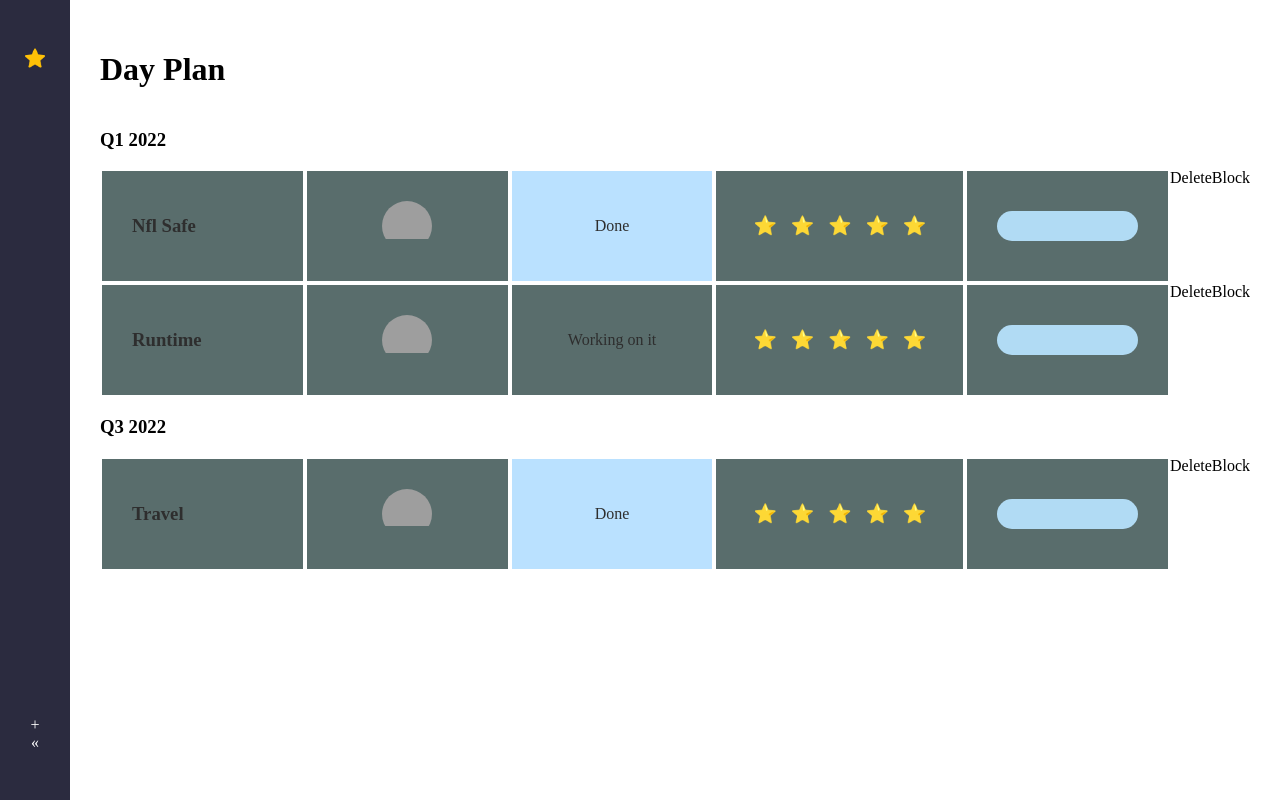
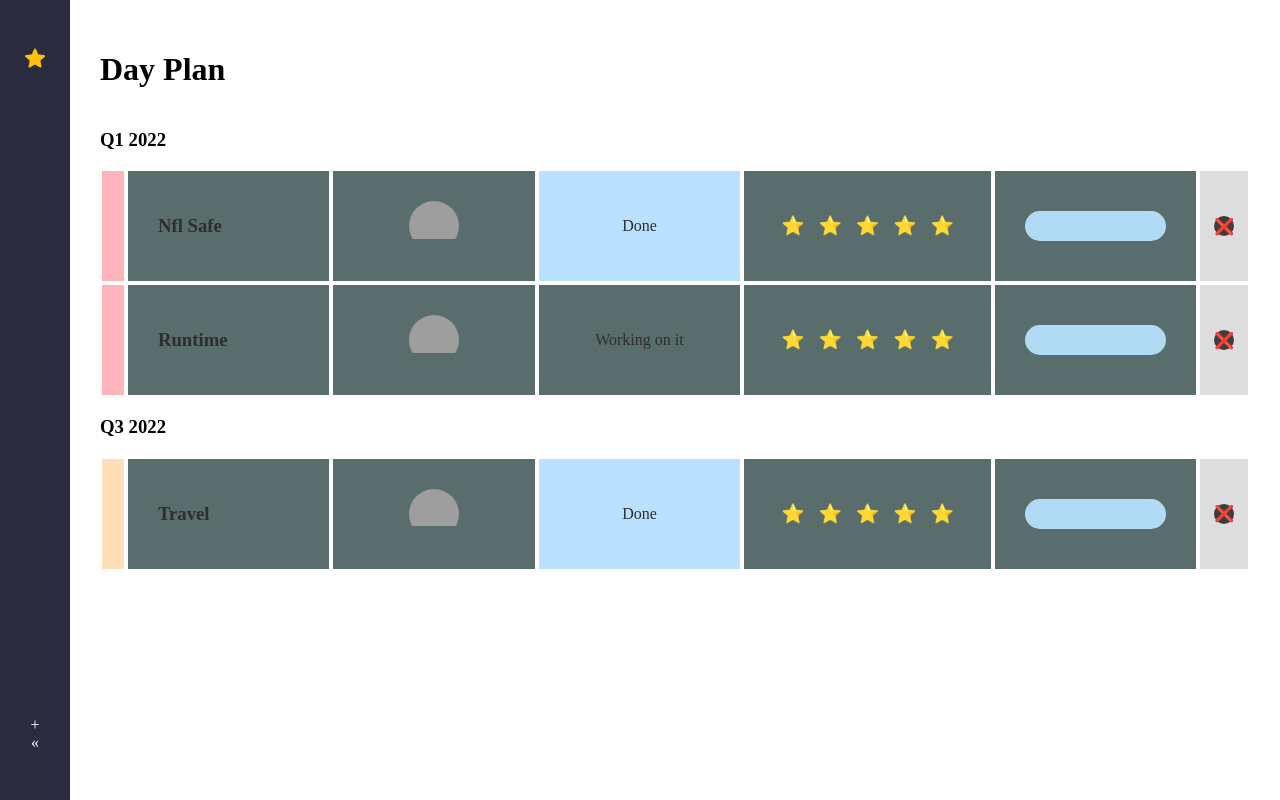
Before and after one commit to Papamamadou/Day_Plan, a React (Vite) app: page / in a window 1280 px wide. Built offline with nearby package versions, Linux system fonts and the light colour scheme; grey boxes are pictures that could not be loaded.

Commit message:
Update and creating new tickets

```diff
--- a/src/Components/DeleteBolck.jsx
+++ b/src/Components/DeleteBolck.jsx
@@ -1,5 +1,13 @@
-export default function DeleteBlock() {
+const DeleteBlock = () => {
+
+  const deleteTicket = () =>{
+    console.log('deleted')
+  }
+
     return (
-      <div>DeleteBlock</div>
+      <div className="delete-block">
+        <div className="delete-icon" onClick={deleteTicket}>❌</div>
+      </div>
     )
   }
+  export default DeleteBlock
--- a/src/Components/TicketCard.jsx
+++ b/src/Components/TicketCard.jsx
@@ -4,11 +4,11 @@ import StatusDisplay from './StatusDisplay'
  import PriorityDisplay from './PriorityDisplay'
  import ProgressDisplay from './ProgressDisplay'
  import DeleteBlock from './DeleteBolck'
-export default function TicketCard( { color , ticket}) {
+const TicketCard = ( { color , ticket}) => {
     return (
       <div className="ticket-card">
-          <Link to={"/ticket/${ticket.documentId}"} id='link'>
-
+          <Link to={`/ticket/${ticket.documentId}`} id='link'>
+            <div className='ticket-color' style={{backgroundColor : color}}></div>
             <h3>{ticket.title}</h3>
             <AvatarDisplay ticket={ticket}/>
             <StatusDisplay status={ticket.status}/>
@@ -19,3 +19,4 @@ export default function TicketCard( { color , ticket}) {
       </div>
     )
   }
+  export default TicketCard
--- a/src/Pages/Dashboard.jsx
+++ b/src/Pages/Dashboard.jsx
@@ -40,6 +40,14 @@ export default function Dashboard() {
     }
   ]
 
+    const color = [
+      'rgb(255,179,186)',
+      'rgb(255,223,186)',
+      'rgb(255,255,186)',
+      'rgb(186,255,201)',
+      'rgb(186,255,255)'
+    ]
+
     const uniqueCategories = [
       ...new Set (tickets?.map(({category}) => category))
     ]
@@ -55,7 +63,7 @@ export default function Dashboard() {
                 .map((filteredTicket, _Index) => (
                   <TicketCard
                     id={_Index}
-                    color={filteredTicket.color}
+                    color={color[categoryIndex] || color[0]}
                     ticket={filteredTicket}
                   />
                 ))
--- a/src/Pages/TicketPage.jsx
+++ b/src/Pages/TicketPage.jsx
@@ -1,5 +1,11 @@
-export default function TicketPage() {
+const TicketPage =() => {
+
+  const editMode = false
     return (
-      <div>TicketPage</div>
+      <div className="ticket">
+        <h1>{editMode ? 'Update your Ticket' : 'Create your Ticket' }</h1>
+        jfendgdknbodbockdjbk
+      </div>
     )
   }
+  export default TicketPage
--- a/src/index.css
+++ b/src/index.css
@@ -130,7 +130,49 @@ nav .icon{
 }
 .ticket-card .progress-display .progress-indicator{
     background-color: rgb(184,184,175);
+    height: 100%;
 }
+
+.ticket-card .delete-block {
+    background-color: rgb(221, 221, 221);
+    width: 50px;
+    margin: 2px;
+    display: flex;
+    justify-content: center;
+    align-items: center;
+}
+
+.ticket-card .delete-block .delete-icon{
+    width: 20px;
+    height: 20px;
+    border-radius: 10px;
+    background-color: rgb( 61, 61, 61);
+    display: flex;
+    justify-content: center;
+    align-items: center;
+    color: rgb(255, 255, 255);
+}
+
+
+
+
+
+
+
+
+
+
+
+
+
+
+
+
+
+
+
+
+
 
 
 
```
